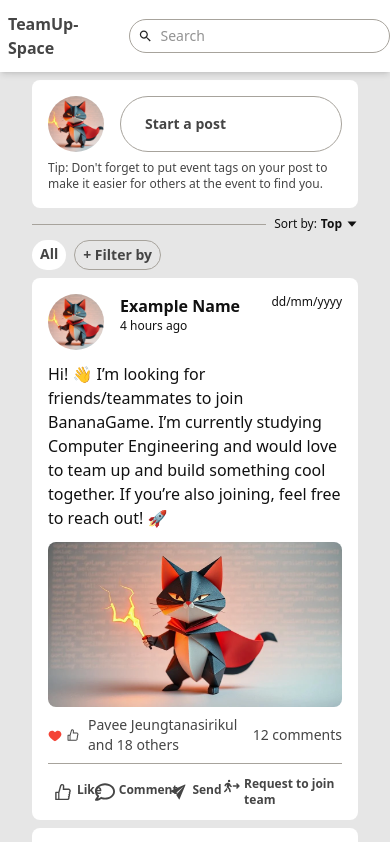
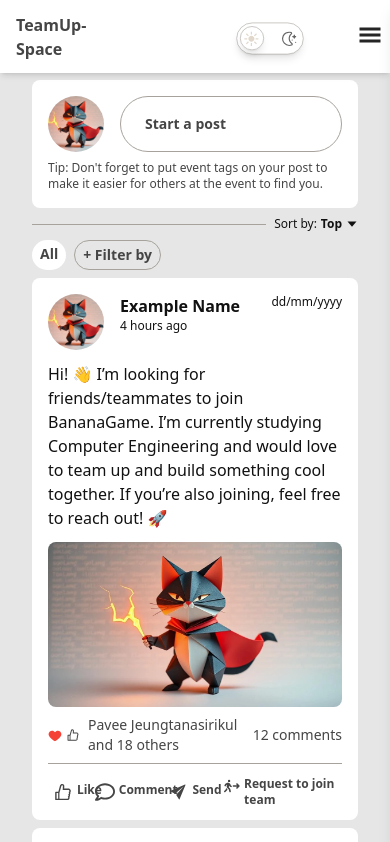
Before and after one commit to MingPV/TeamUpSpace-frontend, a Next.js app: page / in a window 390 px wide. Shown: the top 842 px of the page. Built offline with nearby package versions, Linux system fonts and the light colour scheme; what tailwindcss-animated would draw is missing.

Commit message:
add sidebar and modify toggle theme

```diff
--- /dev/null
+++ b/src/components/MobileNavbar.tsx
@@ -0,0 +1,102 @@
+import { useState } from "react";
+import { GiHamburgerMenu } from "react-icons/gi";
+import { RxCross1 } from "react-icons/rx";
+import { IoHomeSharp } from "react-icons/io5";
+import { FaUserFriends } from "react-icons/fa";
+import { MdEmojiEvents } from "react-icons/md";
+import { IoNotifications } from "react-icons/io5";
+import { AiOutlineMessage } from "react-icons/ai";
+import Image from "next/image";
+
+export default function MobileNav() {
+  const [isOpen, setIsOpen] = useState(false);
+  const [isDark, setIsDark] = useState(false);
+
+  const toggleSidebar = () => setIsOpen((prev) => !prev);
+  const toggleTheme = () => {
+    const root = document.documentElement;
+    if (root.classList.contains("dark")) {
+      root.classList.remove("dark");
+      localStorage.setItem("theme", "light");
+      setIsDark(false);
+    } else {
+      root.classList.add("dark");
+      localStorage.setItem("theme", "dark");
+      setIsDark(true);
+    }
+  };
+  return (
+    <div>
+      {/* Toggle button */}
+      <div
+        onClick={toggleSidebar}
+        className="p-2 cursor-pointer hover:bg-black/10 dark:hover:bg-white/10 rounded-md mb-1 ml-4 flex items-center justify-center text-2xl"
+      >
+        <span
+          className={`transition-transform duration-300 ${
+            isOpen ? "rotate-90" : "rotate-0"
+          }`}
+        >
+          {isOpen ? <RxCross1 /> : <GiHamburgerMenu />}
+        </span>
+      </div>
+
+      {/* Sidebar */}
+      <div
+        className={`fixed top-0 right-0 h-screen w-1/2 bg-white shadow-lg transform transition-transform duration-300 lg:hidden z-50 ${
+          isOpen ? "translate-x-0" : "translate-x-full"
+        }`}
+      >
+        <div className="p-6 flex flex-col gap-4" onClick={toggleSidebar}>
+          <div className="flex w-full items-end justify-end">
+            {isOpen ? <RxCross1 /> : <GiHamburgerMenu />}
+          </div>
+
+          <div className="flex flex-row py-2 border-b-2 cursor-pointer items-center justify-start ">
+            <IoHomeSharp className="text-xl text-base-500" />
+            <div className="text-sm px-3  text-base-400">Home</div>
+          </div>
+          <div className="flex flex-row py-2 border-b-2 border-b-transparent hover:border-b-base-500 cursor-pointer items-center justify-start  text-base-400/70 hover:text-base-500">
+            <FaUserFriends className="text-xl" />
+            <div className="text-sm px-3">Friends</div>
+          </div>
+          <div className="flex flex-row py-2 border-b-2 border-b-transparent hover:border-b-base-500 cursor-pointer items-center justify-start  text-base-400/70 hover:text-base-500">
+            <MdEmojiEvents className="text-xl " />
+            <div className="text-sm px-3  ">Events</div>
+          </div>
+          <div className="flex flex-row py-2 border-b-2 border-b-transparent hover:border-b-base-500 cursor-pointer items-center justify-start  text-base-400/70 hover:text-base-500">
+            <AiOutlineMessage className="text-xl " />
+            <div className="text-sm px-3  ">Messages</div>
+          </div>
+          <div className="flex flex-row py-2 border-b-2 border-b-transparent hover:border-b-base-500 cursor-pointer items-center justify-start  text-base-400/70 hover:text-base-500">
+            <IoNotifications className="text-xl " />
+            <div className="text-sm px-3  ">Notification</div>
+          </div>
+          <div className="flex flex-row  border-b-2 border-b-transparent hover:border-b-base-500 cursor-pointer items-center justify-start  text-base-400/70 hover:text-base-500">
+            <div className="flex flex-row px-0 pt-1 hover:bg-black/10 cursor-pointer items-center rounded-md">
+              <Image
+                src={"/golang.webp"}
+                width={100}
+                height={100}
+                alt="profile-pic"
+                style={{ objectFit: "cover" }}
+                className="rounded-full h-7 w-7"
+              />
+              <div className="flex items-center">
+                <div className="text-sm px-3 ">Profile</div>
+              </div>
+            </div>
+          </div>
+        </div>
+      </div>
+
+      {/* Overlay */}
+      {isOpen && (
+        <div
+          onClick={toggleSidebar}
+          className="fixed inset-0 bg-black/40 lg:hidden z-40"
+        />
+      )}
+    </div>
+  );
+}
--- a/src/components/Navbar.tsx
+++ b/src/components/Navbar.tsx
@@ -1,8 +1,6 @@
 "use client";
 
-import { useEffect, useState } from "react";
-import { BsSun } from "react-icons/bs";
-import { RxMoon } from "react-icons/rx";
+import { useState } from "react";
 import { IoHomeSharp } from "react-icons/io5";
 import { FaUserFriends } from "react-icons/fa";
 import { MdEmojiEvents } from "react-icons/md";
@@ -11,51 +9,23 @@ import { AiOutlineMessage } from "react-icons/ai";
 import { FaCaretDown } from "react-icons/fa";
 import { IoMdSearch } from "react-icons/io";
 import Image from "next/image";
-
+import MobileNav from "./MobileNavbar";
+import Switch from "./switch";
 export default function Navbar() {
   const [isDark, setIsDark] = useState(false);
-
-  // Sync theme on mount
-  useEffect(() => {
-    const savedTheme = localStorage.getItem("theme");
-    if (savedTheme === "dark") {
-      document.documentElement.classList.add("dark");
-      setIsDark(true);
-    } else if (savedTheme === "light") {
-      document.documentElement.classList.remove("dark");
-      setIsDark(false);
-    } else if (window.matchMedia("(prefers-color-scheme: dark)").matches) {
-      document.documentElement.classList.add("dark");
-      setIsDark(true);
-    }
-  }, []);
-
-  // Toggle dark mode
-  const toggleTheme = () => {
-    const root = document.documentElement;
-    if (root.classList.contains("dark")) {
-      root.classList.remove("dark");
-      localStorage.setItem("theme", "light");
-      setIsDark(false);
-    } else {
-      root.classList.add("dark");
-      localStorage.setItem("theme", "dark");
-      setIsDark(true);
-    }
-  };
 
   return (
     <nav
       className={`
         fixed top-0 left-0 w-full z-40 bg-white dark:bg-base-500 shadow-md
-        dark:text-base-100 text-base-500 flex justify-center items-center pt-1 gap-20
+        dark:text-base-100 text-base-500 flex justify-between sm:justify-center items-center pt-1 gap-20
       `}
     >
-      <div className="flex gap-2 items-center mb-1">
+      <div className="flex gap-2 items-center mb-1 px-2 ">
         <div className="p-2 font-bold text-base-400 rounded-md cursor-pointer">
           TeamUp-Space
         </div>
-        <div className="flex gap-2 px-2 w-72 border border-base-300 rounded-full py-1.5 items-center">
+        <div className="hidden sm:flex gap-2 px-2 w-72 border border-base-300 rounded-full py-1.5 items-center">
           <IoMdSearch />
           <input
             type="text"
@@ -64,7 +34,7 @@ export default function Navbar() {
           />
         </div>
       </div>
-      <div className="hidden md:flex justify-center items-center">
+      <div className="flex flex-row justify-center items-center ">
         <div className="hidden lg:flex flex-col py-2 border-b-2 cursor-pointer items-center px-6">
           <IoHomeSharp className="text-xl text-base-500" />
           <div className="text-sm  text-base-400">Home</div>
@@ -85,8 +55,8 @@ export default function Navbar() {
           <IoNotifications className="text-xl " />
           <div className="text-sm  ">Notification</div>
         </div>
-        <div className="flex flex-col border-b-2 border-b-white items-center px-8 border-r border-r-base-200 ">
-          <div className="flex flex-col px-4 pt-1 hover:bg-black/10 cursor-pointer items-center rounded-md">
+        <div className="hidden lg:flex flex-col border-b-2 border-b-white items-center px-8 border-r border-r-base-200 ">
+          <div className="flex flex-col px-0 md:px-4 pt-1 hover:bg-black/10 cursor-pointer items-center rounded-md">
             <Image
               src={"/golang.webp"}
               width={100}
@@ -101,17 +71,14 @@ export default function Navbar() {
             </div>
           </div>
         </div>
-        <button
-          onClick={toggleTheme}
-          aria-label="Toggle Dark Mode"
-          className="p-2 cursor-pointer hover:bg-black/10 dark:hover:bg-white/10 rounded-md mb-1 ml-8"
-        >
-          {isDark ? (
-            <BsSun className="text-amber-400 text-xl" />
-          ) : (
-            <RxMoon className="text-indigo-500 text-xl" />
-          )}
-        </button>
+
+        <div className="flex flex-col py-2  cursor-pointer items-center px-2 text-base-400/70 hover:text-base-500 scale-60">
+          <Switch />
+        </div>
+
+        <div className="lg:hidden p-0 cursor-pointer hover:bg-black/10 dark:hover:bg-white/10 rounded-md mb-1 sm:ml-8 text-2xl flex items-center justify-center">
+          <MobileNav />
+        </div>
       </div>
     </nav>
   );
--- /dev/null
+++ b/src/components/Switch.tsx
@@ -0,0 +1,69 @@
+"use client";
+import React from "react";
+import { useState, useEffect } from "react";
+
+const Switch = () => {
+  // Sync theme on mount
+  useEffect(() => {
+    const savedTheme = localStorage.getItem("theme");
+    if (savedTheme === "dark") {
+      document.documentElement.classList.add("dark");
+      setIsDark(true);
+    } else if (savedTheme === "light") {
+      document.documentElement.classList.remove("dark");
+      setIsDark(false);
+    } else if (window.matchMedia("(prefers-color-scheme: dark)").matches) {
+      document.documentElement.classList.add("dark");
+      setIsDark(true);
+    }
+  }, []);
+  // Toggle dark mode
+  const [isDark, setIsDark] = useState(false);
+  const toggleTheme = () => {
+    const root = document.documentElement;
+    if (root.classList.contains("dark")) {
+      root.classList.remove("dark");
+      localStorage.setItem("theme", "light");
+      setIsDark(false);
+    } else {
+      root.classList.add("dark");
+      localStorage.setItem("theme", "dark");
+      setIsDark(true);
+    }
+  };
+  return (
+    <label className="inline-flex items-center relative">
+      <input
+        type="checkbox"
+        className="peer hidden"
+        checked={isDark}
+        onChange={toggleTheme}
+      />{" "}
+      <div className="relative w-[112px] h-[53px] bg-white peer-checked:bg-zinc-500 rounded-full after:absolute after:content-[''] after:w-[40px] after:h-[40px] after:bg-gradient-to-r border-[1px] border-base-300 from-orange-500 to-yellow-400 peer-checked:after:from-base-300 peer-checked:after:to-base-300 after:border-[1px] after:border-base-300 after:rounded-full after:top-[5px] after:left-[5px] active:after:w-[50px] peer-checked:after:left-[105px] peer-checked:after:translate-x-[-100%] shadow-lg duration-300 after:duration-300 after:shadow-lg" />
+      <svg
+        height={0}
+        width={100}
+        viewBox="0 0 24 24"
+        data-name="Layer 1"
+        id="Layer_1"
+        xmlns="http://www.w3.org/2000/svg"
+        className="fill-base-200 peer-checked:opacity-60 absolute w-6 h-6 left-[13px]"
+      >
+        <path d="M12,17c-2.76,0-5-2.24-5-5s2.24-5,5-5,5,2.24,5,5-2.24,5-5,5ZM13,0h-2V5h2V0Zm0,19h-2v5h2v-5ZM5,11H0v2H5v-2Zm19,0h-5v2h5v-2Zm-2.81-6.78l-1.41-1.41-3.54,3.54,1.41,1.41,3.54-3.54ZM7.76,17.66l-1.41-1.41-3.54,3.54,1.41,1.41,3.54-3.54Zm0-11.31l-3.54-3.54-1.41,1.41,3.54,3.54,1.41-1.41Zm13.44,13.44l-3.54-3.54-1.41,1.41,3.54,3.54,1.41-1.41Z" />
+      </svg>
+      <svg
+        height={512}
+        width={512}
+        viewBox="0 0 24 24"
+        data-name="Layer 1"
+        id="Layer_1"
+        xmlns="http://www.w3.org/2000/svg"
+        className="fill-black opacity-60 peer-checked:opacity-70 peer-checked:fill-white absolute w-6 h-6 right-[12px]"
+      >
+        <path d="M12.009,24A12.067,12.067,0,0,1,.075,10.725,12.121,12.121,0,0,1,10.1.152a13,13,0,0,1,5.03.206,2.5,2.5,0,0,1,1.8,1.8,2.47,2.47,0,0,1-.7,2.425c-4.559,4.168-4.165,10.645.807,14.412h0a2.5,2.5,0,0,1-.7,4.319A13.875,13.875,0,0,1,12.009,24Zm.074-22a10.776,10.776,0,0,0-1.675.127,10.1,10.1,0,0,0-8.344,8.8A9.928,9.928,0,0,0,4.581,18.7a10.473,10.473,0,0,0,11.093,2.734.5.5,0,0,0,.138-.856h0C9.883,16.1,9.417,8.087,14.865,3.124a.459.459,0,0,0,.127-.465.491.491,0,0,0-.356-.362A10.68,10.68,0,0,0,12.083,2ZM20.5,12a1,1,0,0,1-.97-.757l-.358-1.43L17.74,9.428a1,1,0,0,1,.035-1.94l1.4-.325.351-1.406a1,1,0,0,1,1.94,0l.355,1.418,1.418.355a1,1,0,0,1,0,1.94l-1.418.355-.355,1.418A1,1,0,0,1,20.5,12ZM16,14a1,1,0,0,0,2,0A1,1,0,0,0,16,14Zm6,4a1,1,0,0,0,2,0A1,1,0,0,0,22,18Z" />
+      </svg>
+    </label>
+  );
+};
+
+export default Switch;
```
